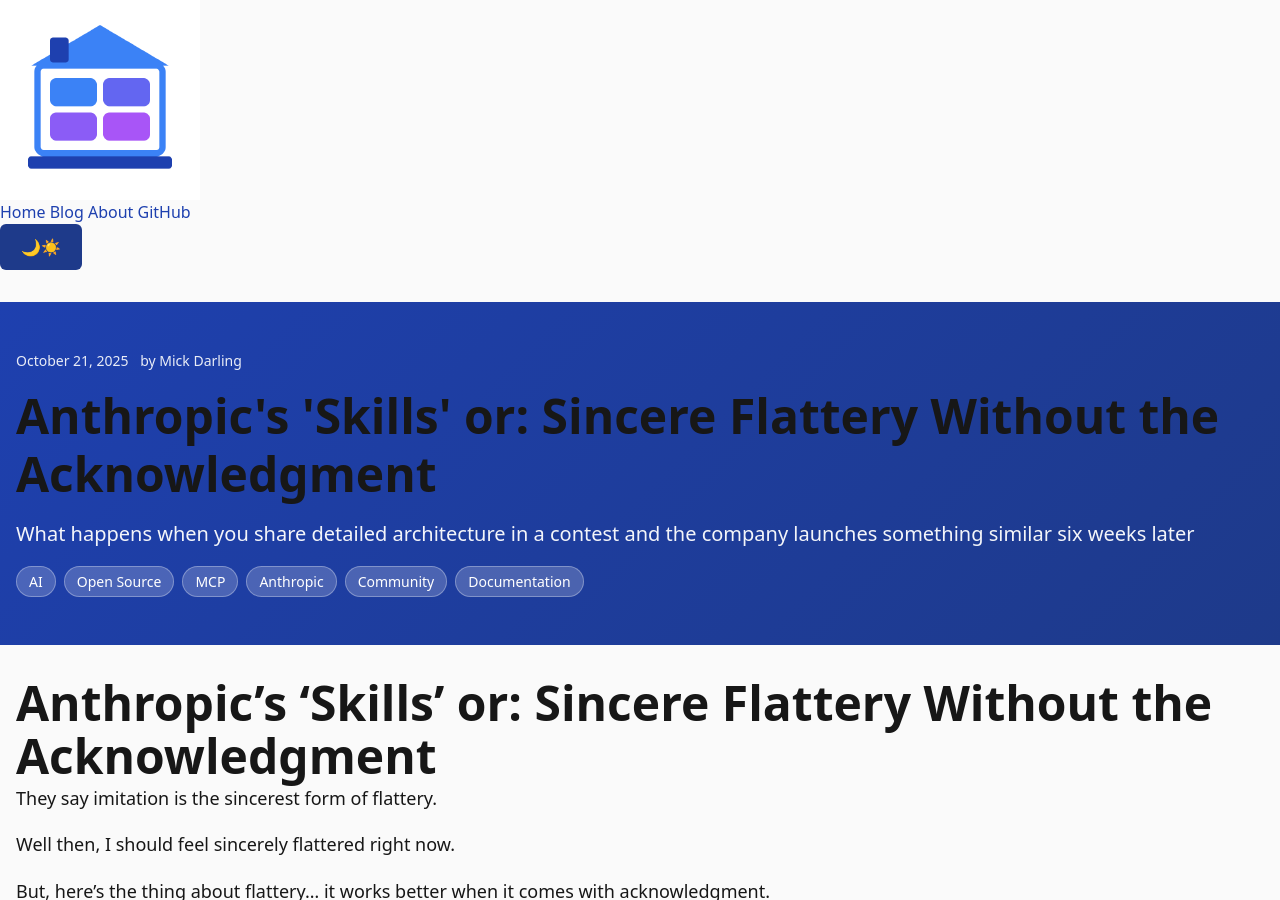
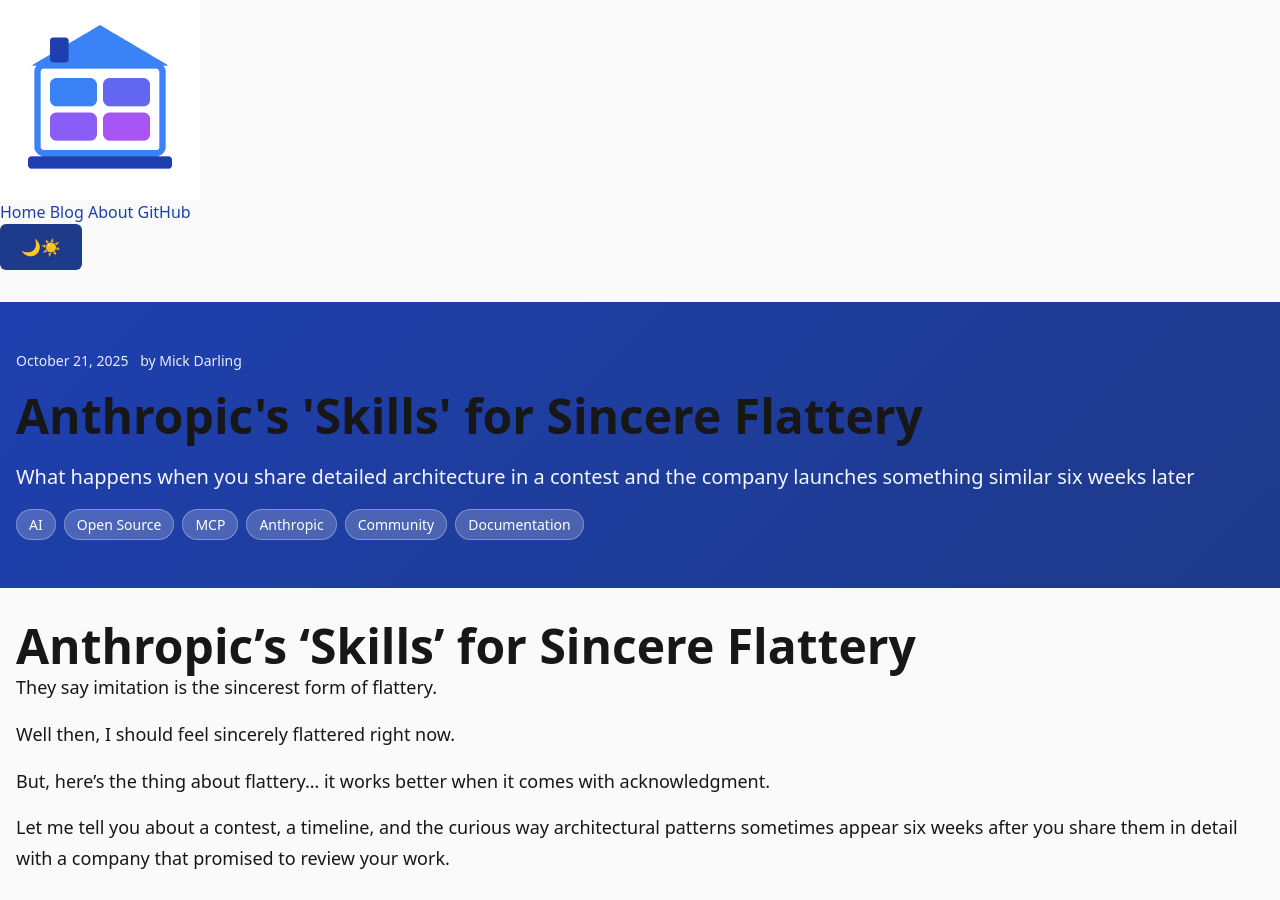
Before and after one commit to DollhouseMCP/website, a Jekyll site: the page built from _posts/2025-10-21-anthropic-skills-sincere-flattery.md, in a window 1280 px wide and 900 px high. Built offline with Jekyll 4.4.1, drawn with Linux system fonts in a browser that asks for light colours.

Commit message:
fix: Correct Anthropic post title to 'Skills' for Sincere Flattery

```diff
--- a/_posts/2025-10-21-anthropic-skills-sincere-flattery.md
+++ b/_posts/2025-10-21-anthropic-skills-sincere-flattery.md
@@ -1,5 +1,5 @@
 ---
-title: "Anthropic's 'Skills' or: Sincere Flattery Without the Acknowledgment"
+title: "Anthropic's 'Skills' for Sincere Flattery"
 date: 2025-10-21
 author: Mick Darling
 description: "What happens when you share detailed architecture in a contest and the company launches something similar six weeks later"
@@ -7,7 +7,7 @@ tags: ["AI", "Open Source", "MCP", "Anthropic", "Community", "Documentation"]
 featured: true
 ---
 
-# Anthropic's 'Skills' or: Sincere Flattery Without the Acknowledgment
+# Anthropic's 'Skills' for Sincere Flattery
 
 They say imitation is the sincerest form of flattery.
 
```
